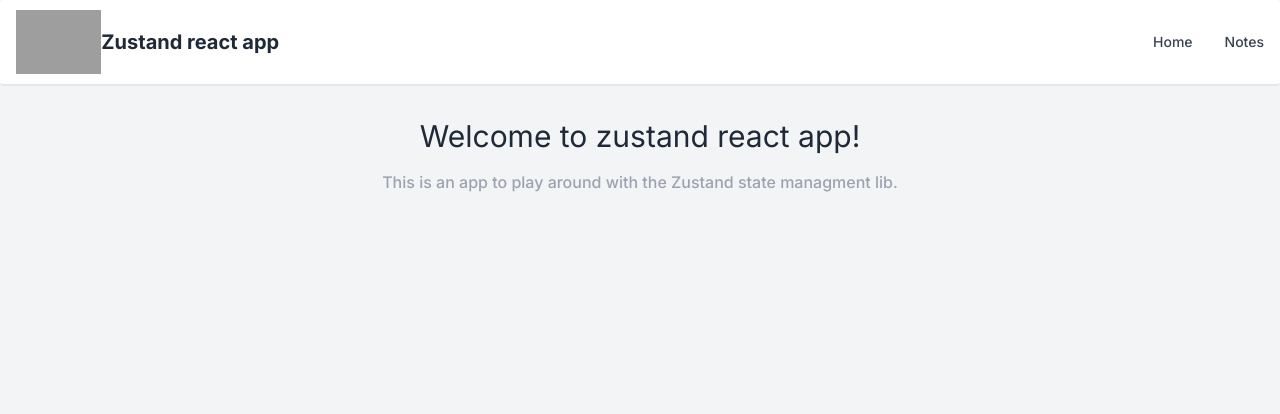
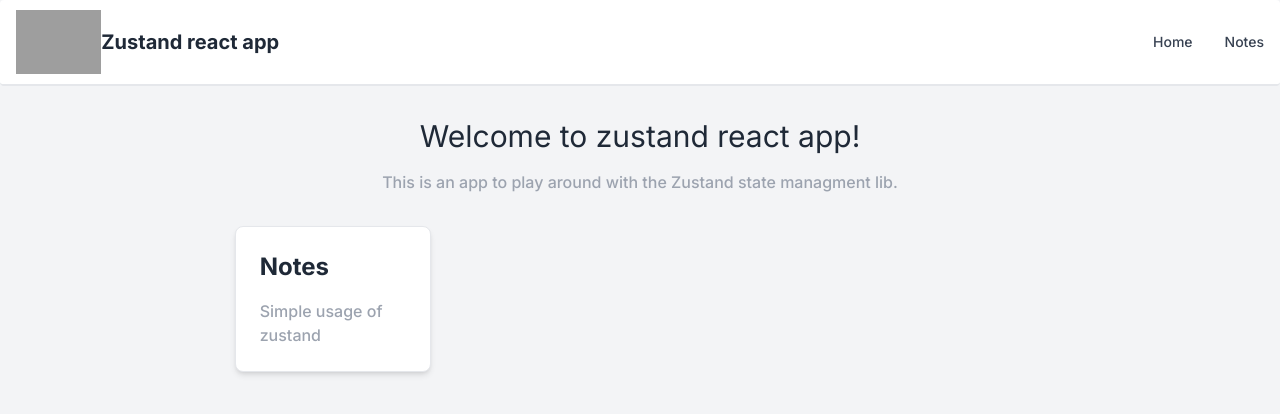
Before and after one commit to jmarc00s/zustand-react-app, a React (Vite) app: page / in a window 1280 px wide. Shown: the top 414 px of the page. Built offline with nearby package versions, Linux system fonts and the light colour scheme; grey boxes are pictures that could not be loaded.

Commit message:
Create moduleCard component

```diff
--- /dev/null
+++ b/src/pages/Home/components/ModuleCard/index.tsx
@@ -0,0 +1,20 @@
+import React from 'react';
+import { Card } from 'flowbite-react';
+import { Link } from 'react-router-dom';
+
+type ModuleCardProps = {
+  title: string;
+  subtitle: string;
+  to: string;
+};
+
+export const ModuleCard = ({ title, subtitle, to }: ModuleCardProps) => {
+  return (
+    <Link to={to}>
+      <Card>
+        <p className="text-2xl text-gray-800 font-semibold">{title}</p>
+        <p className="text-gray-400 font-medium">{subtitle}</p>
+      </Card>
+    </Link>
+  );
+};
--- a/src/pages/Home/index.tsx
+++ b/src/pages/Home/index.tsx
@@ -1,6 +1,15 @@
 import React from 'react';
+import { ModuleCard } from './components/ModuleCard';
 
 export const HomePage = () => {
+  const modules = [
+    {
+      title: 'Notes',
+      subtitle: 'Simple usage of zustand',
+      to: '/notes',
+    },
+  ];
+
   return (
     <section>
       <h1 className="text-3xl text-gray-800 text-center mb-4">
@@ -13,6 +22,12 @@ export const HomePage = () => {
         </a>{' '}
         state managment lib.
       </h2>
+
+      <div className="grid grid-cols-4 gap-2 w-2/3 mx-auto mt-8">
+        {modules.map((module, index) => (
+          <ModuleCard {...module} key={index} />
+        ))}
+      </div>
     </section>
   );
 };
```
